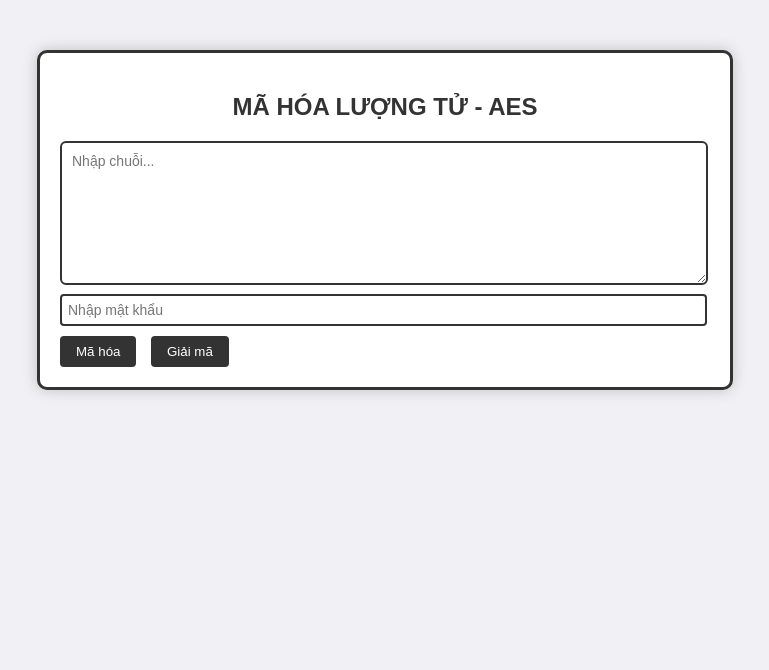
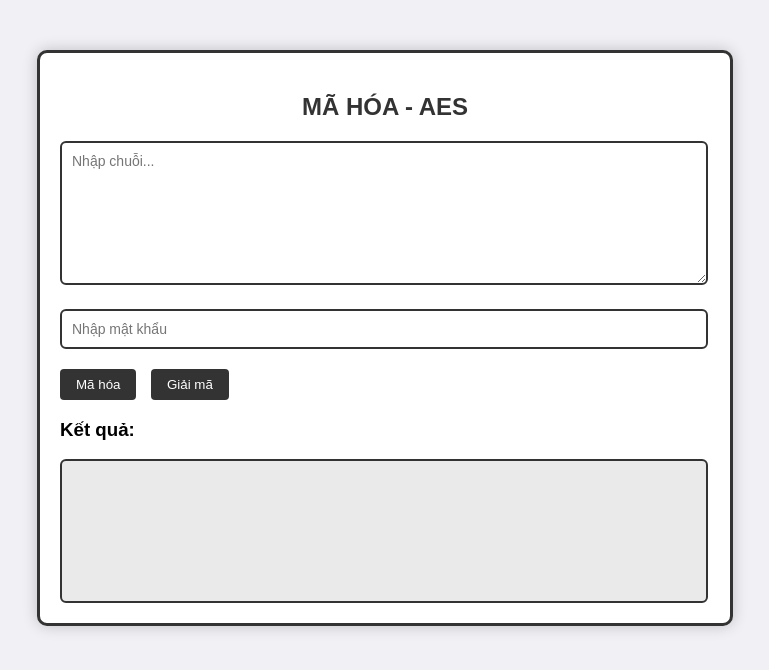
Before and after one commit to nhuy1305/ATTT1, a Python web app: template templates/index.html in a window 1280 px wide. Shown: the top 670 px of the page, without its empty margins (255-1024 px from the left). Run offline with Jinja, Linux system fonts and the light colour scheme; the template is opened without the code that fills it, so the values that code supplies are empty.

Commit message:
notframework

```diff
--- a/requirements.txt
+++ /dev/null
@@ -1,3 +0,0 @@
-Flask==2.3.3
-Werkzeug==2.3.7
-gunicorn==20.1.0
--- a/templates/index.html
+++ b/templates/index.html
@@ -1,6 +1,5 @@
 <!doctype html>
 <html>
-
 <head>
     <title>AES</title>
     <style>
@@ -24,9 +23,8 @@
             color: #333;
         }
 
-        textarea {
+        textarea, input[type=password], .result-box {
             width: 96%;
-            height: 120px;
             padding: 10px;
             border: 2px solid #333;
             border-radius: 6px;
@@ -34,16 +32,19 @@
             font-size: 14px;
         }
 
-        input[type=password] {
-            width: 97%;
-            padding: 6px;
-            margin: 5px 0 10px 0;
-            border: 2px solid #333;
-            border-radius: 4px;
-            font-size: 14px;
+        textarea {
+            height: 120px;
+        }
+
+        .result-box {
+            height: 120px;
+            margin-top: 10px;
+            background-color: #eaeaea;
+            overflow-wrap: break-word;
         }
 
         button {
+            margin-top: 20px;
             padding: 8px 16px;
             margin-right: 10px;
             border: none;
@@ -57,35 +58,37 @@
             background-color: #555;
         }
 
-        .result-box {
-            width: 96%;
-            height: 120px;
-            margin-top: 10px;
-            padding: 10px;
-            border: 2px solid #333;
-            border-radius: 6px;
-            background-color: #eaeaea;
-            font-family: Arial;
-            font-size: 14px;
-            overflow-wrap: break-word;
+        #key{
+            margin-top: 20px;
         }
     </style>
 </head>
-
 <body>
     <div class="container">
-        <h2>MÃ HÓA LƯỢNG TỬ - AES</h2>
-        <form method="post">
-            <textarea name="text" placeholder="Nhập chuỗi...">{{ request.form.text or '' }}</textarea><br>
-            <input type="password" name="key" placeholder="Nhập mật khẩu" value="{{ request.form.key or '' }}"><br>
-            <button name="action" value="encrypt">Mã hóa</button>
-            <button name="action" value="decrypt">Giải mã</button>
-        </form>
-        {% if result %}
+        <h2>MÃ HÓA - AES</h2>
+        <textarea id="text" placeholder="Nhập chuỗi..."></textarea><br>
+        <input type="password" id="key" placeholder="Nhập mật khẩu"><br>
+        <button onclick="encrypt()">Mã hóa</button>
+        <button onclick="decrypt()">Giải mã</button>
+
         <h3>Kết quả:</h3>
-        <div class="result-box">{{ result }}</div>
-        {% endif %}
+        <div class="result-box" id="result"></div>
     </div>
+
+    <script>
+        async function encrypt() {
+            const text = document.getElementById("text").value;
+            const key = document.getElementById("key").value;
+            const res = await fetch("/encrypt?text=" + encodeURIComponent(text) + "&key=" + encodeURIComponent(key));
+            document.getElementById("result").innerText = await res.text();
+        }
+
+        async function decrypt() {
+            const text = document.getElementById("text").value;
+            const key = document.getElementById("key").value;
+            const res = await fetch("/decrypt?text=" + encodeURIComponent(text) + "&key=" + encodeURIComponent(key));
+            document.getElementById("result").innerText = await res.text();
+        }
+    </script>
 </body>
-
 </html>
```
Also changed, not shown: app.py (+40 -25 lines).
